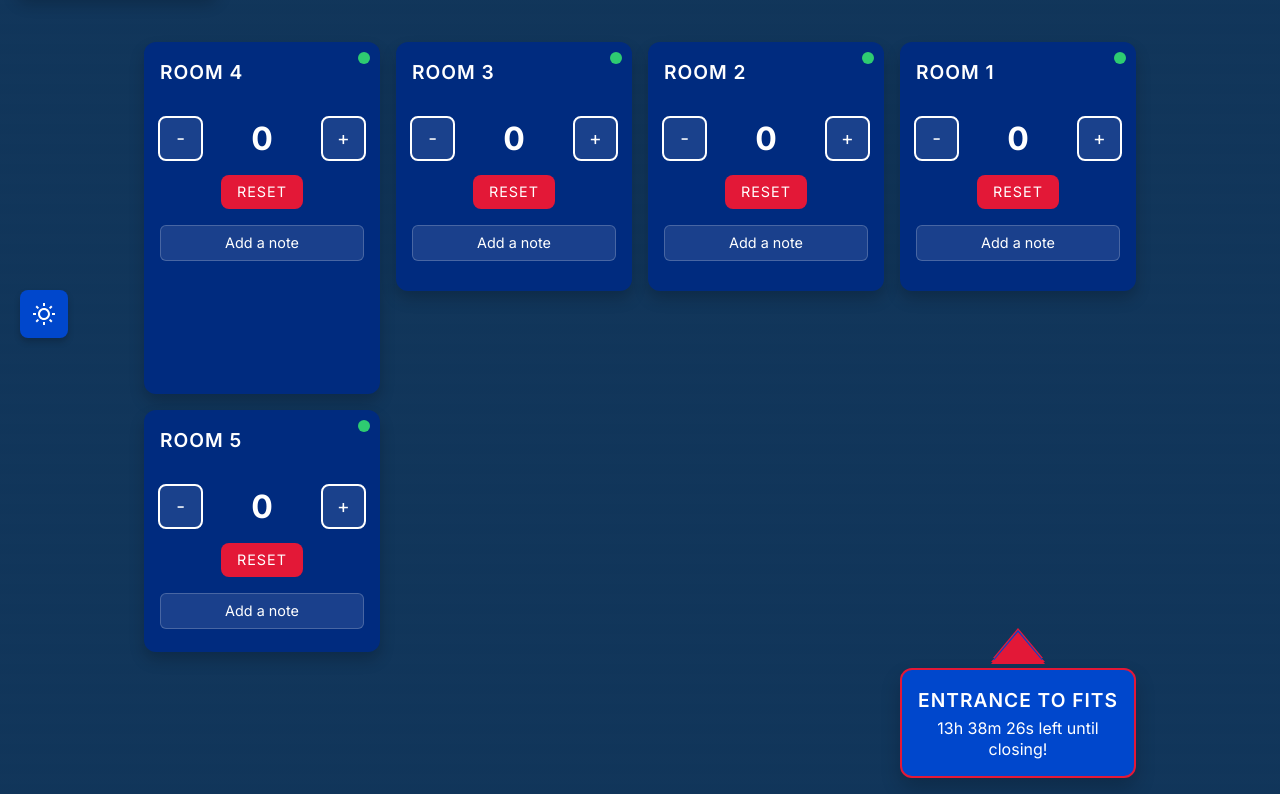
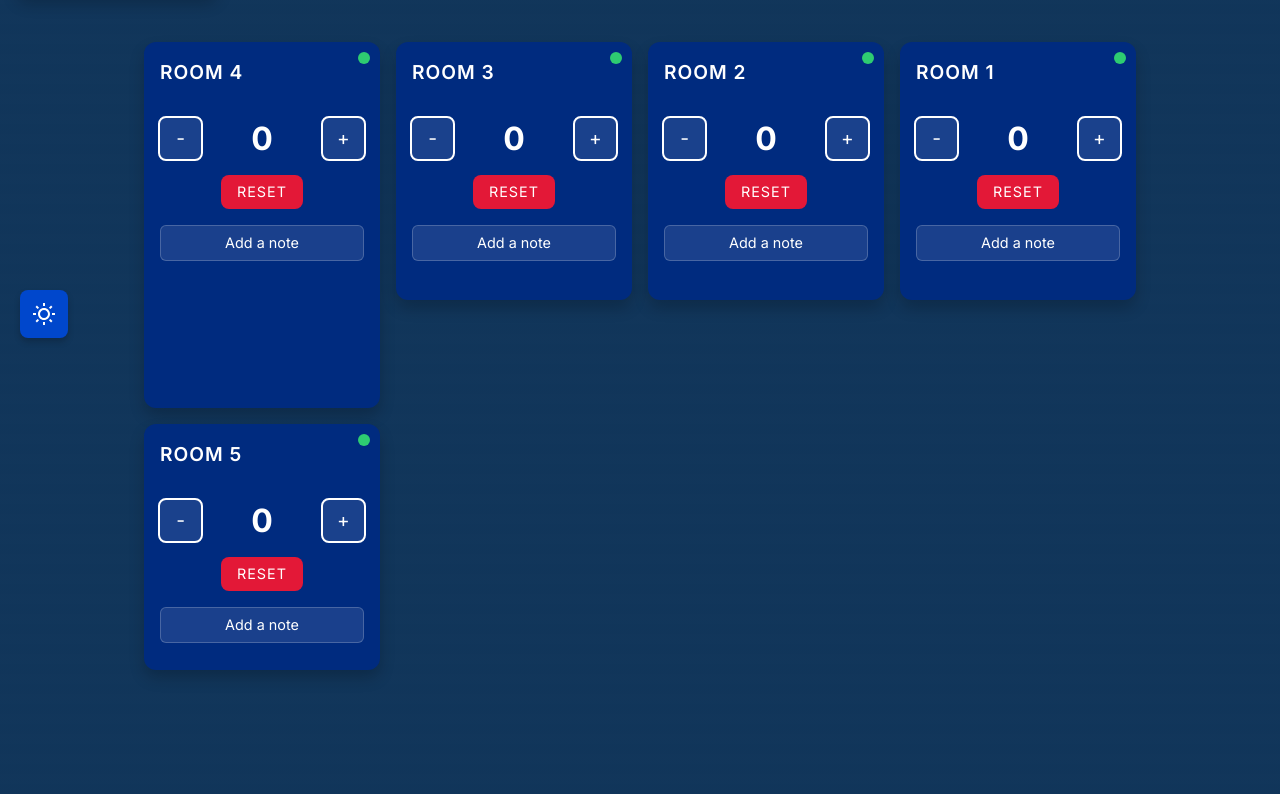
Before and after one commit to JJahidul/Tommy, a plain HTML site: page index.html in a window 1280 px wide. Shown: the part 86-880 px from the top of the page. Drawn offline with nearby package versions, Linux system fonts and the light colour scheme.

Commit message:
Update index.html

```diff
--- a/index.html
+++ b/index.html
@@ -218,71 +218,6 @@
             color: rgba(255,255,255,0.7);
         }
 
-        /* Entrance Block and Arrow */
-        .entrance-block {
-            grid-area: 5 / 7 / 6 / 9;
-            background-color: var(--th-blue-light);
-            display: flex;
-            flex-direction: column;
-            align-items: center;
-            justify-content: center;
-            text-align: center;
-            border-radius: 12px;
-            padding: 0.8rem;
-            box-shadow: 0 10px 20px rgba(0,0,0,0.2);
-            position: relative;
-            border: 2px solid var(--th-red-primary);
-        }
-
-        .entrance-arrow {
-            position: absolute;
-            top: -40px;
-            left: 50%;
-            transform: translateX(-50%);
-            width: 0;
-            height: 0;
-            border-left: 25px solid transparent;
-            border-right: 25px solid transparent;
-            border-bottom: 30px solid var(--th-blue-light);
-            filter: drop-shadow(0 -2px 0 var(--th-red-primary));
-        }
-
-        .entrance-arrow::before {
-            content: '';
-            position: absolute;
-            top: 2px;
-            left: -27px;
-            width: 0;
-            height: 0;
-            border-left: 27px solid transparent;
-            border-right: 27px solid transparent;
-            border-bottom: 32px solid var(--th-red-primary);
-            z-index: -1;
-        }
-
-        .entrance-block p {
-            font-size: 1rem;
-            margin: 0;
-            color: var(--th-white);
-            line-height: 1.3;
-        }
-
-        .entrance-block h3 {
-            font-family: 'Inter', sans-serif;
-            color: var(--th-white);
-            margin: 0 0 0.2rem 0;
-            font-size: 1.2rem;
-            text-transform: uppercase;
-            letter-spacing: 1px;
-            font-weight: 600;
-        }
-
-        .entrance-block .closing-time {
-            color: var(--th-white);
-            font-weight: 500;
-            font-size: 1rem;
-        }
-
         /* Room Status Indicators */
         .room-status {
             position: absolute;
@@ -291,8 +226,7 @@
             width: 12px;
             height: 12px;
             border-radius: 50%;
-            transition: all 0.3s ease;
-            z-index: 10;
+            transition: background-color 0.3s ease;
         }
 
         .room-status.available {
@@ -612,11 +546,6 @@
         @media (max-width: 480px) {
             .grid-container {
                 grid-template-columns: 1fr;
-            }
-
-            .entrance-block {
-                grid-column: auto;
-                grid-row: auto;
             }
         }
     </style>
@@ -945,12 +874,6 @@
                 <div class="room-note" id="room-note-5" onclick="toggleRoomNote(5)">Add a note</div>
             </div>
         </div>
-        <!-- Entrance Block -->
-        <div class="entrance-block">
-            <div class="entrance-arrow"></div>
-            <h3>Entrance to Fits</h3>
-            <p id="closing-time" class="closing-time">Calculating...</p>
-        </div>
         <div id="real-time-clock" class="real-time-clock"></div>
         <div id="analytics-panel" style="display:none"></div>
         <button class="analytics-toggle" style="display:none">Analytics</button>
```
